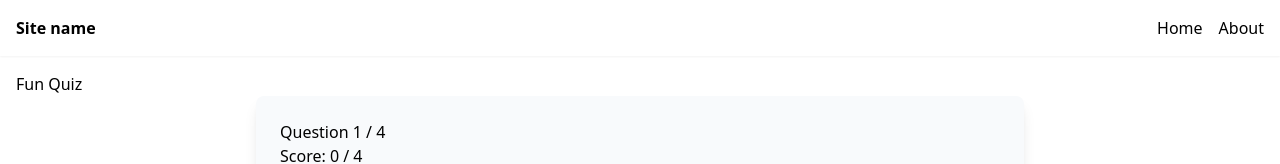
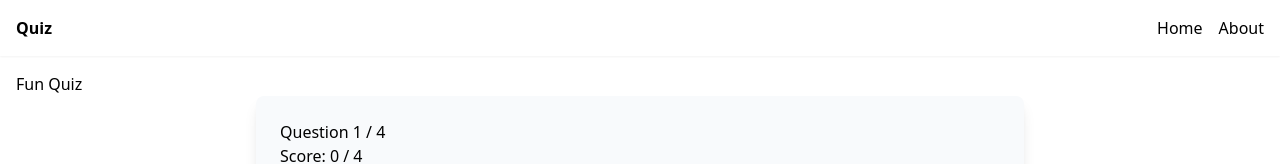
Before and after one commit to christennant3/quiz, a Nuxt app: page / in a window 1280 px wide. Shown: the top 164 px of the page. Built offline with nearby package versions, Linux system fonts and the light colour scheme.

Commit message:
update site name

```diff
--- a/layouts/default.vue
+++ b/layouts/default.vue
@@ -2,7 +2,7 @@
     <header class="shadow-sm bg-white">
 
         <nav class="container mx-auto p-4 flex justify-between">
-            <nuxt-link to="/" class="font-bold">Site name</nuxt-link>
+            <nuxt-link to="/" class="font-bold">Quiz</nuxt-link>
             <ul class="flex gap-4">
                 <li><router-link to="/">Home</router-link></li>
                 <li><router-link to="/about">About</router-link></li>
```
